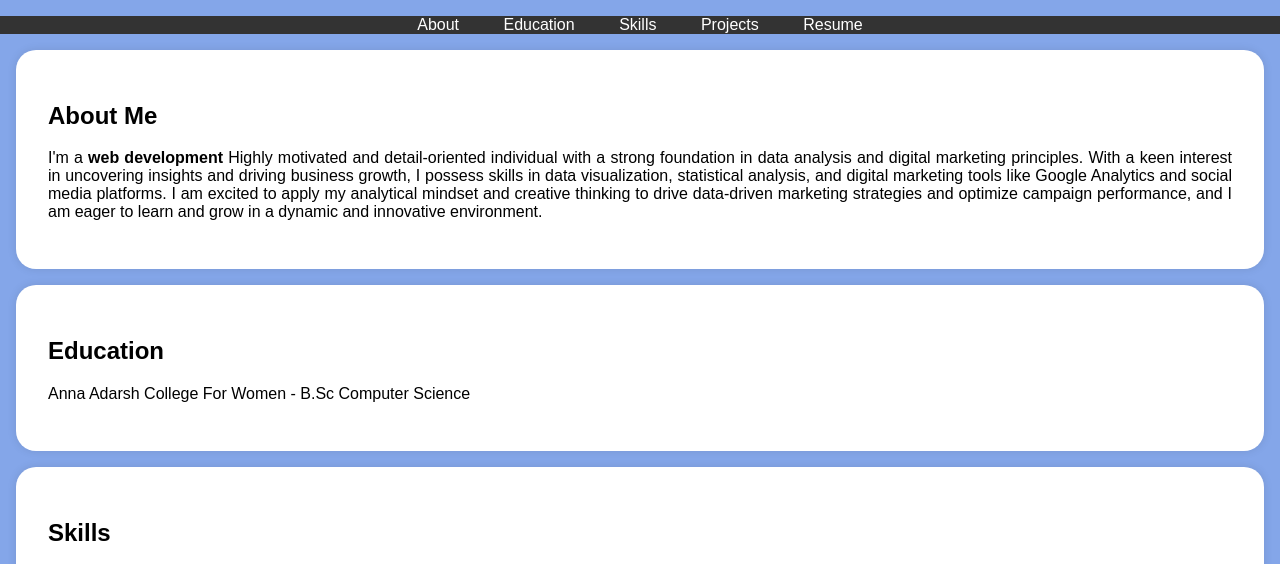
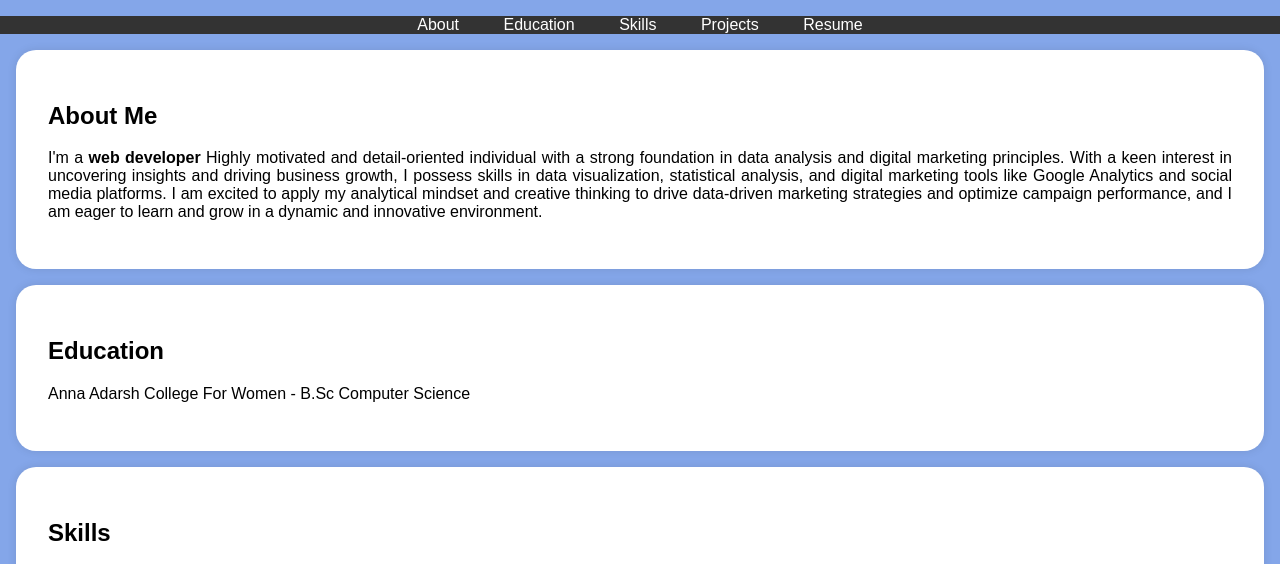
Before and after one commit to kaviyaS05/Digital-Portfolio, a plain HTML site: page index.html in a window 1280 px wide. Shown: the part 197-761 px from the top of the page. Drawn offline with Linux system fonts and the light colour scheme.

Commit message:
index.html

```diff
--- a/index.html
+++ b/index.html
@@ -115,7 +115,7 @@
     <section id="about">
         <div class="section-content">
             <h2>About Me</h2>
-            <p>I'm a <b>web development</b> Highly motivated and detail-oriented individual with a strong foundation in data analysis and digital marketing principles. With a keen interest in uncovering insights and driving business growth, I possess skills in data visualization, statistical analysis, and digital marketing tools like Google Analytics and social media platforms. I am excited to apply my analytical mindset and creative thinking to drive data-driven marketing strategies and optimize campaign performance, and I am eager to learn and grow in a dynamic and innovative environment.</p>
+            <p>I'm a <b>web developer</b> Highly motivated and detail-oriented individual with a strong foundation in data analysis and digital marketing principles. With a keen interest in uncovering insights and driving business growth, I possess skills in data visualization, statistical analysis, and digital marketing tools like Google Analytics and social media platforms. I am excited to apply my analytical mindset and creative thinking to drive data-driven marketing strategies and optimize campaign performance, and I am eager to learn and grow in a dynamic and innovative environment.</p>
 
         </div>
     </section>
```
